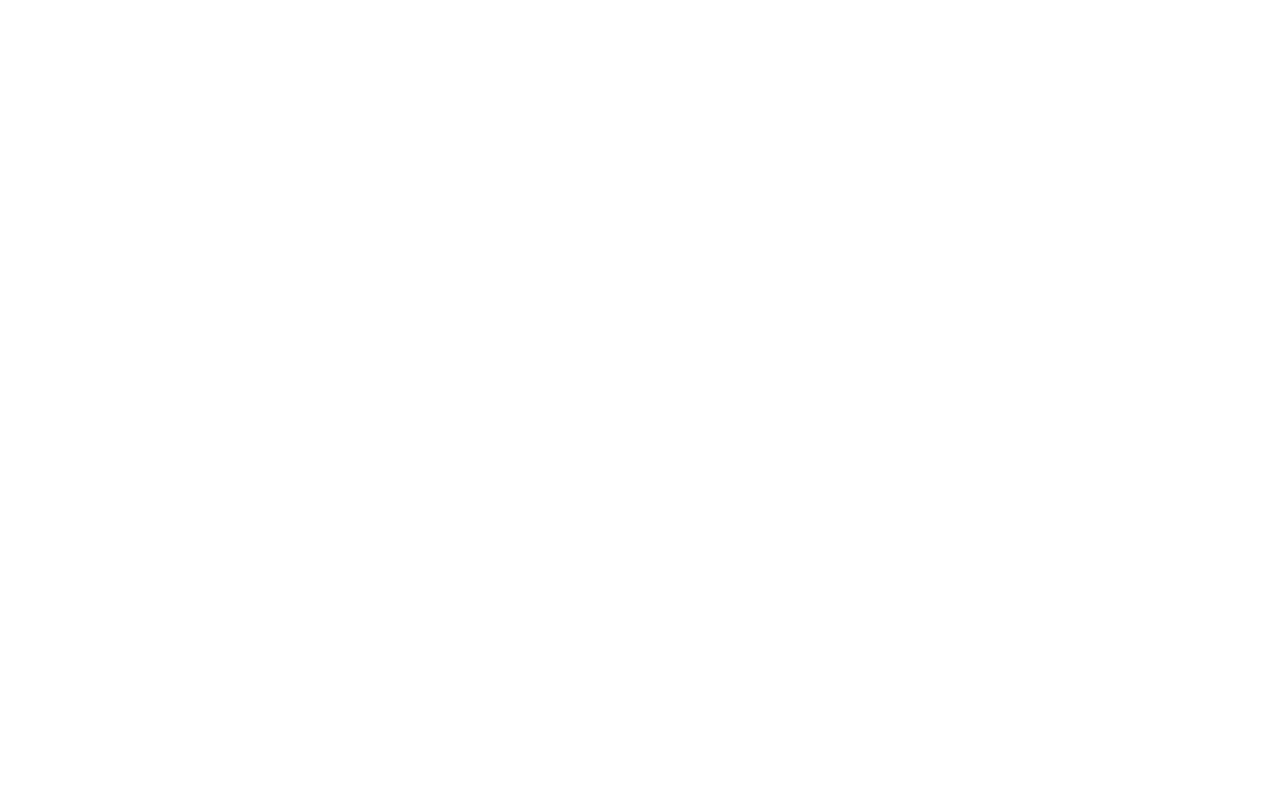
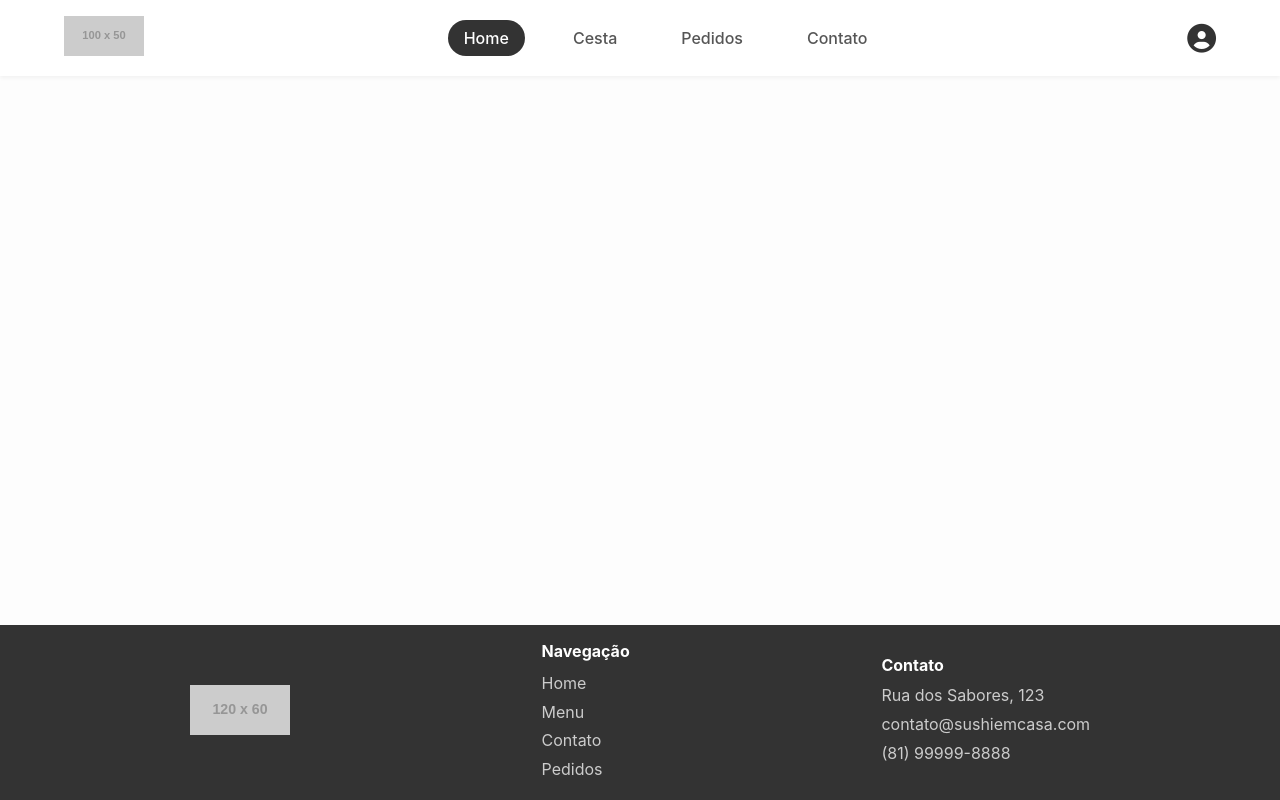
Before and after one commit to EduardaSouzaOL/SushiEmCasa_Django, a Django app: page /orders/ in a window 1280 px wide. Before the commit the page is empty. Run offline with Django 5.2, Linux system fonts and the light colour scheme; grey boxes labelled with a size stand in for pictures from a placeholder-image service; some libraries are stand-ins or nearby versions.

Commit message:
Adição de Header e Footer

```diff
--- a/orders/templates/orders.html
+++ b/orders/templates/orders.html
@@ -1,11 +1,58 @@
+{% load static %}
 <!DOCTYPE html>
-<html lang="en">
+<html lang="pt-br">
 <head>
     <meta charset="UTF-8">
     <meta name="viewport" content="width=device-width, initial-scale=1.0">
-    <title>Document</title>
+    <title>Sushi em Casa - O melhor da culinária japonesa</title>
+    <link rel="stylesheet" href="{% static 'css/style.css'%}">
+    <link rel="stylesheet" href="https://cdnjs.cloudflare.com/ajax/libs/font-awesome/6.5.1/css/all.min.css">
 </head>
 <body>
 
+    <header class="barra-navegacao">
+        <div class="logo">
+            <img src="https://placehold.co/100x50/f1f1f1/333?text=Sushi+em+Casa" alt="Logo Sushi em Casa">
+        </div>
+        <nav>
+            <ul>
+                <li><a href="#" class="ativo">Home</a></li>
+                <li><a href="#">Cesta</a></li>
+                <li><a href="#">Pedidos</a></li>
+                <li><a href="#">Contato</a></li>
+            </ul>
+        </nav>
+        <div class="icone-usuario">
+            <a href="#">
+                <i class="fas fa-user-circle"></i>
+            </a>
+        </div>
+    </header>
+
+    <main>
+
+    </main>
+
+    <footer class="rodape">
+        <div class="logo">
+            <img src="https://placehold.co/120x60/333/f1f1f1?text=Sushi+em+Casa" alt="Logo Sushi em Casa">
+        </div>
+        <div class="links-rodape">
+            <h4>Navegação</h4>
+            <ul>
+                <li><a href="#">Home</a></li>
+                <li><a href="#">Menu</a></li>
+                <li><a href="#">Contato</a></li>
+                <li><a href="#">Pedidos</a></li>
+            </ul>
+        </div>
+        <div class="contato-rodape">
+            <h4>Contato</h4>
+            <p>Rua dos Sabores, 123</p>
+            <p>contato@sushiemcasa.com</p>
+            <p>(81) 99999-8888</p>
+        </div>
+    </footer>
+
 </body>
 </html>
--- a/project/settings.py
+++ b/project/settings.py
@@ -121,6 +121,9 @@ USE_TZ = True
 STATIC_URL = 'static/'
 
 import os
+STATICFILES_DIRS = [
+    os.path.join(BASE_DIR, 'static')
+]
 
 MEDIA_URL = '/media/'
 MEDIA_ROOT = os.path.join(BASE_DIR, 'media')
--- /dev/null
+++ b/static/css/style.css
@@ -0,0 +1,91 @@
+body, html {
+    margin: 0;
+    padding: 0;
+    font-family: -apple-system, BlinkMacSystemFont, 'Segoe UI', Roboto, Oxygen, Ubuntu, Cantarell, 'Open Sans', 'Helvetica Neue', sans-serif;
+    background-color: #fdfdfd;
+    color: #333;
+    display: flex;
+    flex-direction: column;
+    min-height: 100vh;
+}
+
+.barra-navegacao {
+    display: flex;
+    justify-content: space-between;
+    align-items: center;
+    padding: 1rem 5%;
+    background-color: #fff;
+    box-shadow: 0 2px 4px rgba(0,0,0,0.05);
+}
+
+.barra-navegacao .logo img {
+    height: 40px;
+}
+
+.barra-navegacao nav ul {
+    list-style: none;
+    display: flex;
+    margin: 0;
+    padding: 0;
+    gap: 2rem;
+}
+
+.barra-navegacao nav a {
+    text-decoration: none;
+    color: #555;
+    font-weight: 500;
+    padding: 0.5rem 1rem;
+    border-radius: 20px;
+    transition: background-color 0.3s, color 0.3s;
+}
+
+.barra-navegacao nav a.ativo, .barra-navegacao nav a:hover {
+    background-color: #333;
+    color: #fff;
+}
+
+.barra-navegacao .icone-usuario a {
+    font-size: 1.8rem;
+    color: #333;
+}
+
+main {
+    flex-grow: 1;
+}
+
+.rodape {
+    display: flex;
+    justify-content: space-around;
+    padding: 1rem 5%;
+    background-color: #333;
+    color: #f1f1f1;
+    align-items: center;
+}
+
+.rodape .logo img {
+    height: 50px;
+}
+
+.rodape h4 {
+    margin-top: 0;
+    margin-bottom: 0.5rem;
+    color: #fff;
+}
+
+.rodape ul {
+    list-style: none;
+    padding: 0;
+    margin: 0;
+}
+
+.rodape ul a {
+    text-decoration: none;
+    color: #ccc;
+    line-height: 1.8;
+}
+
+.rodape .contato-rodape p {
+    color: #ccc;
+    line-height: 1.6;
+    margin: 0.2rem 0;
+}
```
